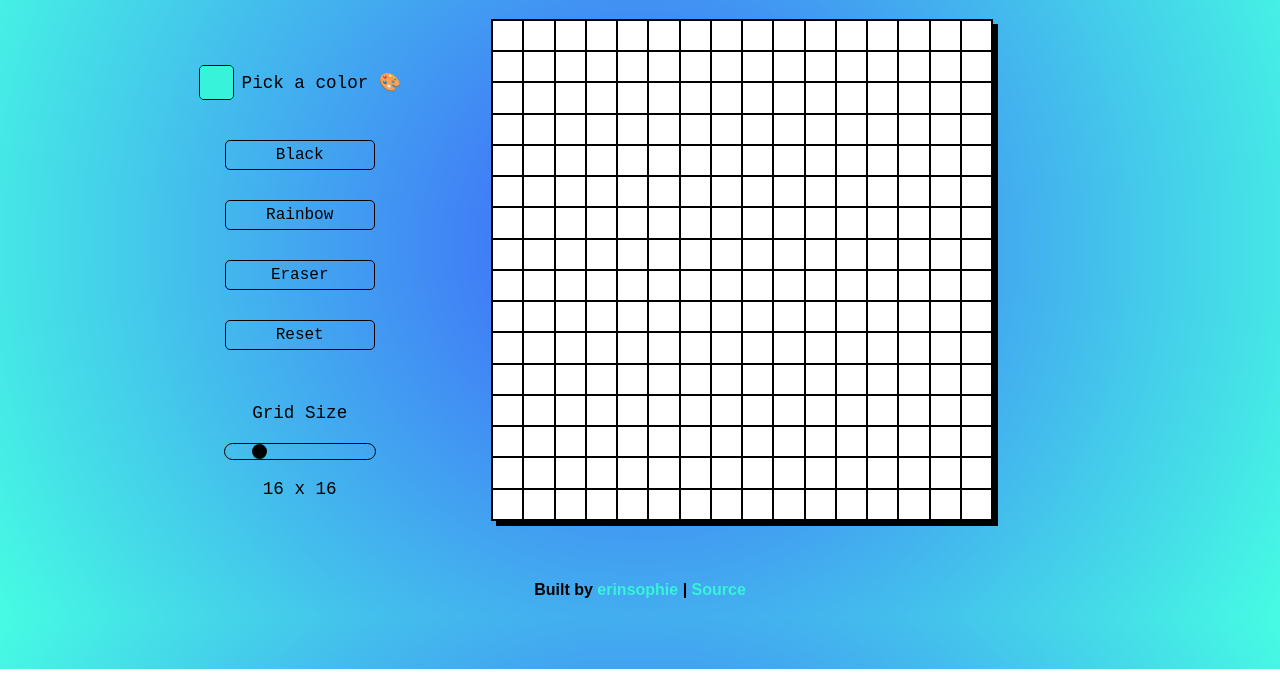
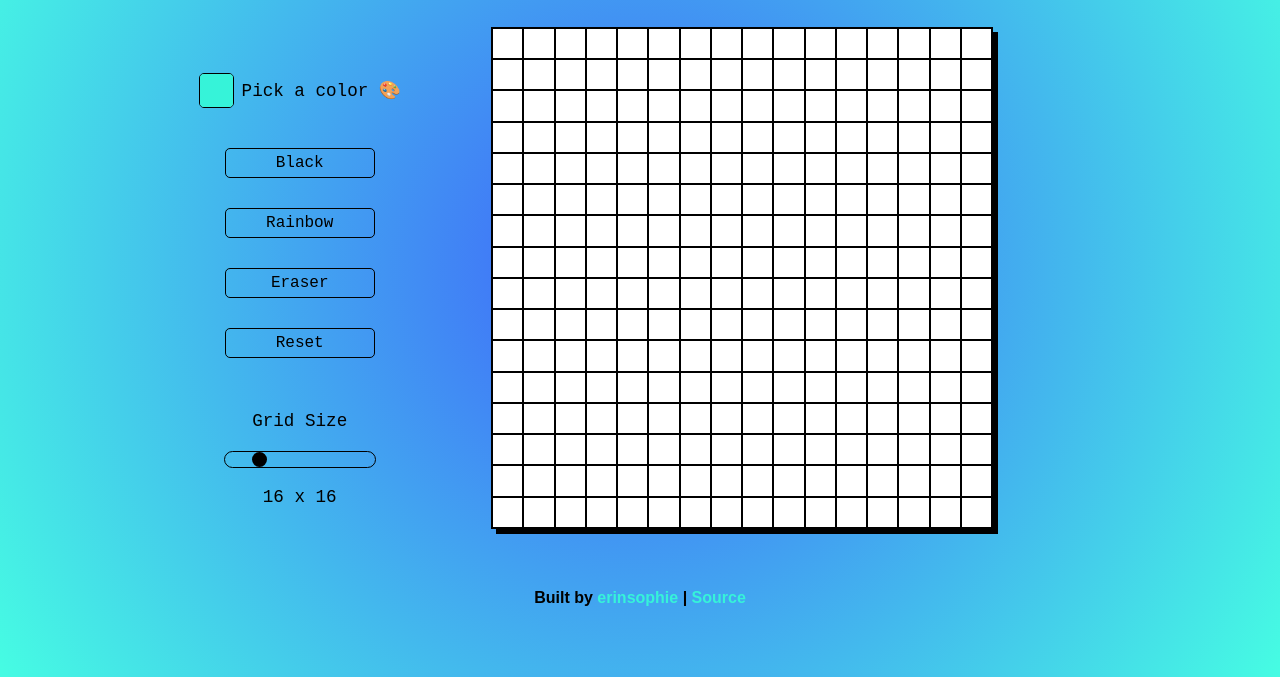
Before and after one commit to erinsophie/etch-a-sketch, a plain HTML site: page index.html in a window 1280 px wide. Shown: the part 131-808 px from the top of the page. Drawn offline with Linux system fonts and the light colour scheme; a web font is replaced by a local one.

Commit message:
Fix white space when scroll bouncing

```diff
--- a/styles.css
+++ b/styles.css
@@ -1,9 +1,15 @@
 /* MAIN */
 
+html {
+    overflow: hidden;
+    height: 100%;
+}
 
 body {
     background: rgb(63,94,251);
     background: radial-gradient(circle, rgba(63,94,251,1) 0%, rgba(70,252,227,1) 100%);
+    overflow: auto;
+    height: 100%;
 }
 
 .content {
```
